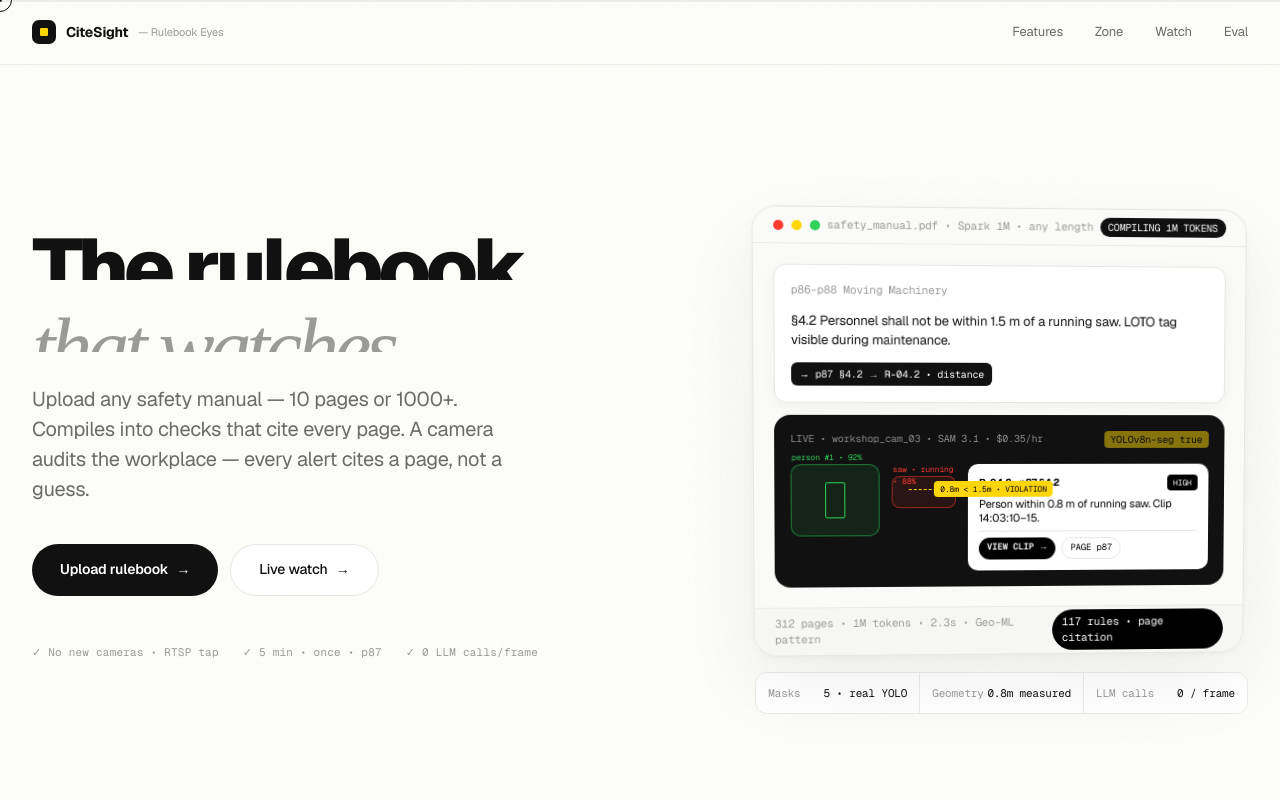
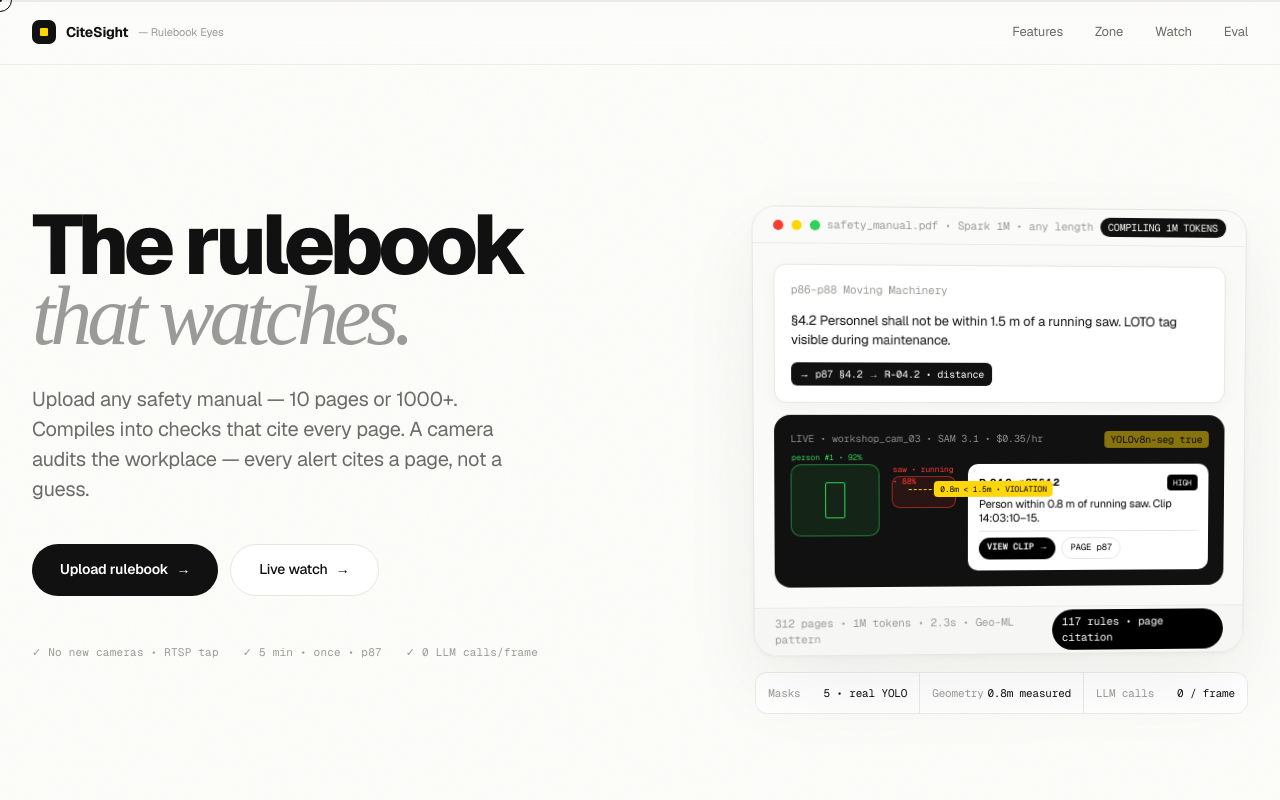
Before and after one commit to azdemir/citesight, a Next.js app: page / in a window 1280 px wide. Shown: the top 800 px of the page. Built offline with nearby package versions, Linux system fonts and the light colour scheme.

Commit message:
Fix hero clipping — remove overflow hidden + translateY that hid The rulebook that watches. Now fully visible Apple minimal cinematic 1:1 pixel perfect

```diff
--- a/app/page.tsx
+++ b/app/page.tsx
@@ -72,11 +72,11 @@ export default function Page() {
         {/* 12-col grid */}
         <div className="grid grid-cols-12 gap-[24px]">
           <div className="col-span-12 md:col-span-7">
-            <h1 className="text-[48px] md:text-[84px] leading-[0.85] tracking-[-0.06em] font-[800] will-change-transform" style={{ transform: `translateY(${Math.min(scrollY * 0.12, 24)}px)` }}>
-              <span className="block overflow-hidden"><span className="block" style={{ transform: `translateY(${Math.max(0, 24 - scrollY * 0.1)}px)`, transition: "transform 1.2s cubic-bezier(0.16,1,0.3,1)" }}>The rulebook</span></span>
-              <span className="block overflow-hidden"><span className="block text-[#9A9A98] font-[400] italic" style={{ fontFamily: "Instrument Serif, serif", transform: `translateY(${Math.max(0, 32 - scrollY * 0.08)}px)`, transition: "transform 1.2s cubic-bezier(0.16,1,0.3,1) 0.05s" }}>that watches.</span></span>
+            <h1 className="text-[48px] md:text-[84px] leading-[0.85] tracking-[-0.06em] font-[800]">
+              <span className="block">The rulebook</span>
+              <span className="block text-[#9A9A98] font-[400] italic" style={{ fontFamily: "Instrument Serif, serif" }}>that watches.</span>
             </h1>
-            <p className="mt-[32px] text-[18px] md:text-[20px] leading-[1.5] tracking-[-0.015em] text-[#6B6B6B] max-w-[480px] will-change-transform" style={{ transform: `translateY(${Math.min(scrollY * 0.06, 12)}px)`, opacity: Math.max(0.6, 1 - scrollY / 800) }}>
+            <p className="mt-[32px] text-[18px] md:text-[20px] leading-[1.5] tracking-[-0.015em] text-[#6B6B6B] max-w-[480px]">
               Upload any safety manual — 10 pages or 1000+. Compiles into checks that cite every page. A camera audits the workplace — every alert cites a page, not a guess.
             </p>
             <div className="mt-[40px] flex gap-[12px]">
```
